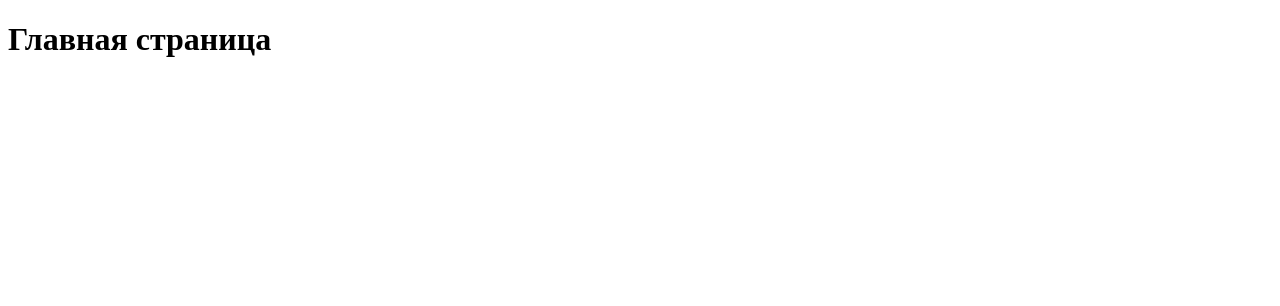
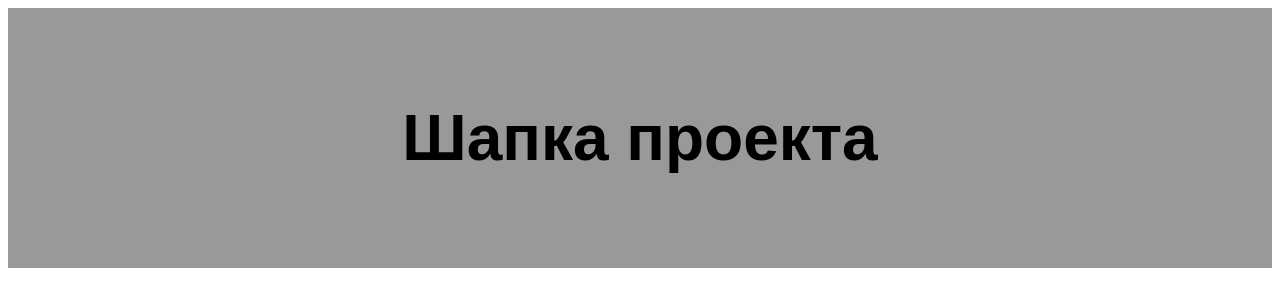
Before and after one commit to Arkad-iy/test-webcademy, a plain HTML site: page index.html in a window 1280 px wide. Drawn offline with Linux system fonts and the light colour scheme.

Commit message:
Header ready

```diff
--- a/index.html
+++ b/index.html
@@ -5,10 +5,14 @@
   <meta charset="UTF-8">
   <meta name="viewport" content="width=device-width, initial-scale=1.0">
   <title>Document</title>
+  <link rel="stylesheet" href="main.css">
 </head>
 
 <body>
-  <h1>Главная страница</h1>
+  <header class="header">
+    <h1>Шапка проекта</h1>
+  </header>
+
 </body>
 
 </html>
--- a/main.css
+++ b/main.css
@@ -0,0 +1,7 @@
+.header {
+  padding: 50px 100px;
+  text-align: center;
+  background: #999;
+  font-size: 32px;
+  font-family: sans-serif;
+}
```
